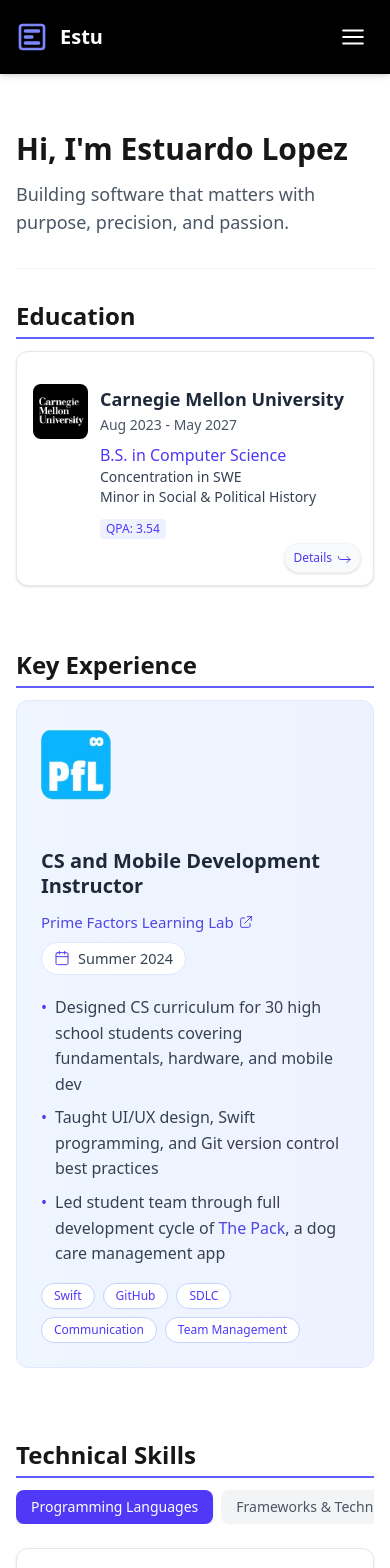
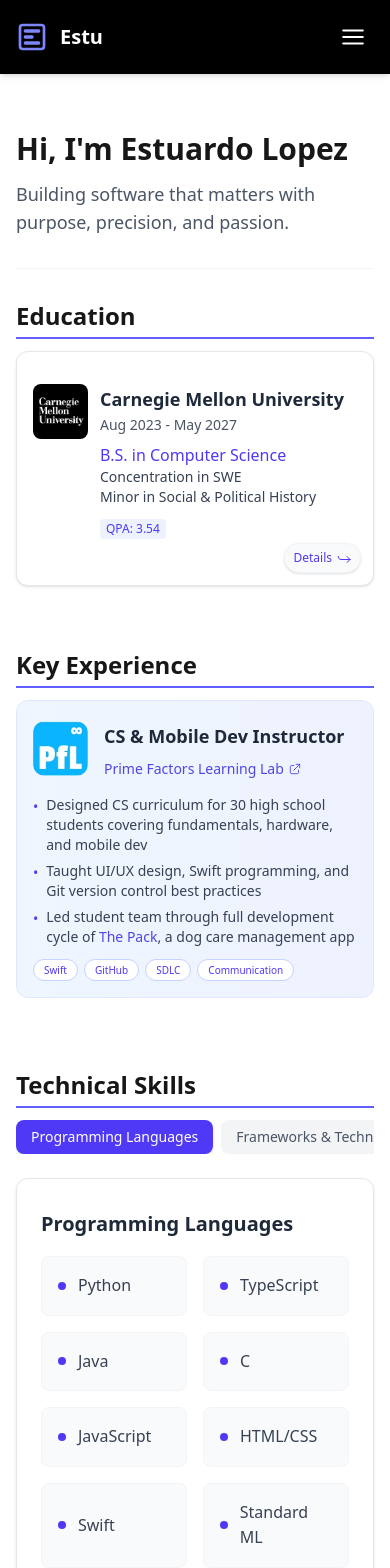
Before and after one commit to estulpz202/personal-website, a Next.js app: page /about in a window 390 px wide. Shown: the top 1568 px of the page. Built offline with nearby package versions, Linux system fonts and the light colour scheme.

Commit message:
Enhance ExperienceCard for mobile and tweak  ExperienceData slightly.

```diff
--- a/src/components/about/ExperienceCard.tsx
+++ b/src/components/about/ExperienceCard.tsx
@@ -7,9 +7,10 @@ import Icon from '@/components/ui/Icon';
  */
 export type Experience = {
   title: string;
+  shortTitle: string;
   company: string;
   companyUrl?: string;
-  period: string;
+  timePeriod: string;
   logoSrc: string;
   highlights: string[];
   skills: string[];
@@ -23,24 +24,53 @@ interface ExperienceCardProps {
  * ExperienceCard - Reusable component for displaying professional experiences
  */
 export default function ExperienceCard({ experience }: ExperienceCardProps) {
-  const { title, company, companyUrl, period, logoSrc, highlights, skills } = experience;
+  const { title, shortTitle, company, companyUrl, timePeriod, logoSrc, highlights, skills } =
+    experience;
 
   return (
-    <div className="bg-gradient-to-r from-blue-50 to-indigo-50 rounded-xl pb-6 pl-6 pr-6 pt-2 border border-indigo-100">
-      <div className="flex flex-col md:flex-row gap-6 items-start">
+    <div
+      className="
+        bg-gradient-to-r from-blue-50 to-indigo-50 rounded-xl border border-indigo-100
+        pb-4 px-4 pt-0 sm:pb-5 sm:px-5 sm:pt-1 md:pb-6 md:px-6 md:pt-2
+      "
+    >
+      <div className="flex flex-col md:flex-row items-start gap-4 sm:gap-5 md:gap-6">
+        {/* Logo & Title/Company */}
+        <div className="flex flex-row gap-4 md:gap-0">
           {/* Logo */}
           <div className="flex-shrink-0 mt-5">
             <Image
               src={logoSrc}
               alt={`${company} Logo`}
-            width={70}
-            height={70}
-            className="rounded-xl"
+              width={55}
+              height={55}
+              className="w-[55px] h-[55px] sm:w-[65px] sm:h-[65px] md:w-[70px] md:h-[70px] rounded-xl"
             />
           </div>
 
-        <div className="flex-grow">
-          <div className="flex flex-col md:flex-row md:items-center justify-between mb-3">
+          {/* Title and Company - Only on smaller screens */}
+          <div className="md:hidden flex flex-col justify-center">
+            <h3 className="text-lg font-bold text-gray-800">{shortTitle}</h3>
+            {companyUrl ? (
+              <Link
+                href={companyUrl}
+                target="_blank"
+                rel="noopener noreferrer"
+                className="link font-medium flex items-center gap-1 text-sm"
+              >
+                {company}
+                <Icon name="external-link" className="w-3.5 h-3.5" />
+              </Link>
+            ) : (
+              <span className="text-indigo-600 font-medium text-sm">{company}</span>
+            )}
+          </div>
+        </div>
+
+        <div className="flex-grow w-full">
+          {/* Title/Company & TimePeriod - Only on larger screens */}
+          <div className="hidden md:flex flex-row items-center justify-between mb-3">
+            {/* Title and Company */}
             <div>
               <h3 className="text-xl font-bold text-gray-800">{title}</h3>
               <div className="mt-1.5">
@@ -59,28 +89,30 @@ export default function ExperienceCard({ experience }: ExperienceCardProps) {
                 )}
               </div>
             </div>
-            <div className="mt-2 md:mt-0">
+
+            {/* TimePeriod Badge */}
             <span className="bg-white mb-2 px-3 py-1 rounded-full text-gray-700 text-[14.5px] border border-indigo-100 inline-flex items-center">
               <Icon name="calendar" className="w-4 h-4 mr-2 text-indigo-600" />
-                {period}
+              {timePeriod}
             </span>
           </div>
-          </div>
 
-          <ul className="space-y-2 mb-4">
+          {/* Experience highlights */}
+          <ul className="space-y-1.5 sm:space-y-2 mb-3 sm:mb-4 text-sm sm:text-base">
             {highlights.map((highlight, index) => (
               <li key={index} className="flex items-start">
-                <span className="text-indigo-600 mr-2">•</span>
+                <span className="text-indigo-600 mr-2 mt-0.5 sm:mt-0">•</span>
                 <span className="text-gray-700" dangerouslySetInnerHTML={{ __html: highlight }} />
               </li>
             ))}
           </ul>
 
-          <div className="flex flex-wrap gap-2">
+          {/* Skills tags */}
+          <div className="flex flex-wrap gap-1.5 sm:gap-2">
             {skills.map((skill) => (
               <span
                 key={skill}
-                className="inline-block px-3 py-1 text-xs bg-white text-indigo-600 rounded-full border border-indigo-200"
+                className="inline-block px-2.5 sm:px-3 py-0.5 sm:py-1 text-[10px] sm:text-xs bg-white text-indigo-600 rounded-full border border-indigo-200"
               >
                 {skill}
               </span>
--- a/src/components/about/ExperienceData.ts
+++ b/src/components/about/ExperienceData.ts
@@ -9,13 +9,13 @@ export const experiences: Experience[] = [
     shortTitle: 'CS & Mobile Dev Instructor',
     company: 'Prime Factors Learning Lab',
     companyUrl: 'https://primefactors.org/',
-    period: 'Summer 2024',
+    timePeriod: 'Summer 2024',
     logoSrc: '/images/logos/pfl_logo.jpg',
     highlights: [
       'Designed CS curriculum for 30 high school students covering fundamentals, hardware, and mobile dev',
       'Taught UI/UX design, Swift programming, and Git version control best practices',
       'Led student team through full development cycle of <a href="/projects/the-pack" class="link">The Pack</a>, a dog care management app',
     ],
-    skills: ['Swift', 'GitHub', 'SDLC', 'Communication', 'Team Management'],
+    skills: ['Swift', 'GitHub', 'SDLC', 'Communication'],
   },
 ];
```
Lines whose indentation alone changed are shown as unchanged.
